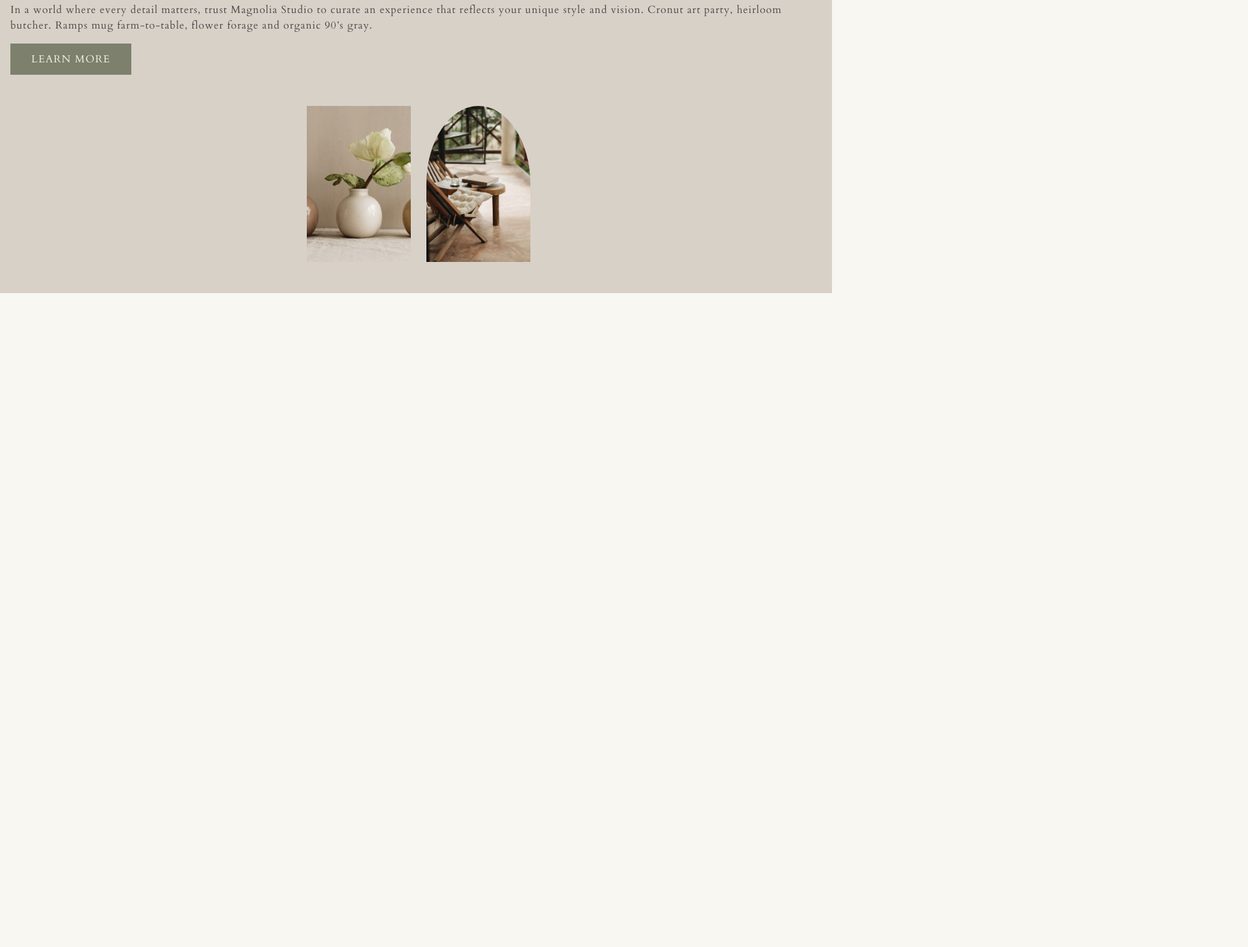
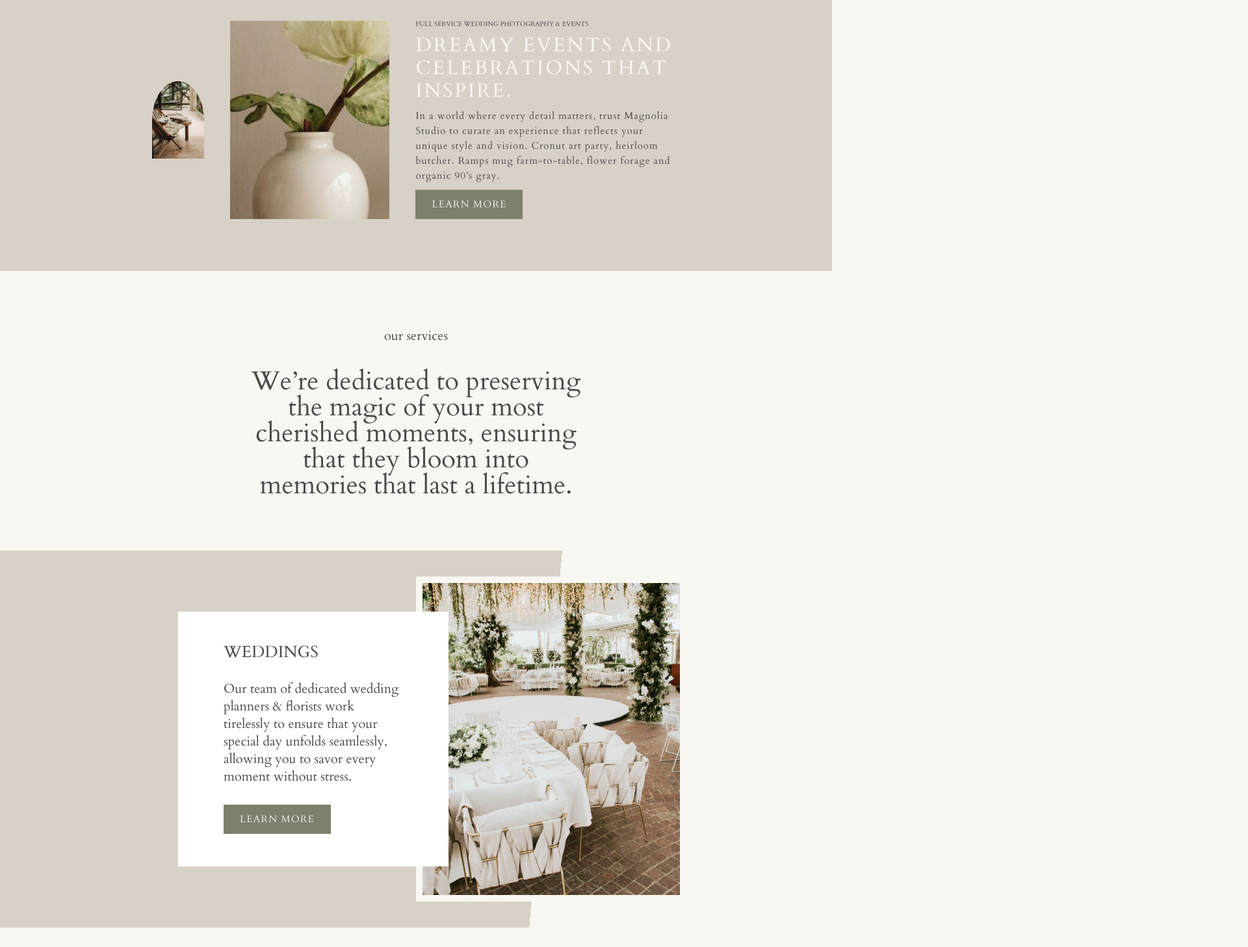
Before and after one commit to AnasAzkoul/HYF-project, a plain HTML site: page index.html in a window 1280 px wide. Shown: the part 883-2340 px from the top of the page at 65% size, 1920 px wide, since content can reach past the window. Before the commit the page ends 1334 px from the top, so only its background shows below. Drawn offline with Linux system fonts and the light colour scheme.

Commit message:
finalized the service-card component

```diff
--- a/index.html
+++ b/index.html
@@ -50,19 +50,19 @@
     <main>
       <div class="layout-container">
         <!-- -------------- Hero section -------------- -->
-        <section class="hero hero-layout">
+        <section class="hero">
           <div class="hero-carousel">
-            <div class="carousel-item">
+            <div class="carousel-item active">
               <img src="./assets/IMG_8089-10.jpg" alt="" />
             </div>
             <div class="carousel-item">
-              <img src="./assets/IMG_7498-4.jpg" alt="" />
+              <img
+                src="./assets/pexels-karolina-grabowska-4203071.jpg"
+                alt=""
+              />
             </div>
             <div class="carousel-item">
-              <img
-                src="./assets/kaboompics_flowers-in-small-ceramic-vases-beige-neutral-aesthetics-30222-1024x609.jpg"
-                alt=""
-              />
+              <img src="./assets/pexels-arina-krasnikova-7351088.jpg" alt="" />
             </div>
           </div>
 
@@ -89,7 +89,6 @@
               </p>
               <button class="btn btn-primary">learn more</button>
             </div>
-            <div class="studio-img">
             <div>
               <img
                 src="./assets/kaboompics_flowers-in-small-ceramic-vases-beige-neutral-aesthetics-30222-1024x609.jpg"
@@ -103,11 +102,38 @@
               />
             </div>
           </div>
+        </section>
+        <!-- -------------- our services section -------------- -->
+        <section class="our-services">
+          <div class="services-intro">
+            <h5>our services</h5>
+            <h2>
+              We’re dedicated to preserving the magic of your most cherished
+              moments, ensuring that they bloom into memories that last a
+              lifetime.
+            </h2>
+          </div>
+          <div class="service-types">
+            <div class="service-card weddings">
+              <div class="service-card-details">
+                <div class="service-card-description">
+                  <h2>weddings</h2>
+                  <p>
+                    Our team of dedicated wedding planners & florists work
+                    tirelessly to ensure that your special day unfolds
+                    seamlessly, allowing you to savor every moment without
+                    stress.
+                  </p>
+                  <button class="btn btn-primary">learn more</button>
+                </div>
+                <div class="service-card-img">
+                  <img src="./assets/weddings.jpg" alt="picture of a wedding" width="500" height="500"/>
+                </div>
+              </div>
+            </div>
           </div>
         </section>
       </div>
-
-      <!-- -------------- Hero section -------------- -->
     </main>
   </body>
 </html>
--- a/styles.css
+++ b/styles.css
@@ -13,12 +13,14 @@
   /* Font sizes */
   --font-size-small: 0.8rem;
   --font-size-base: 1rem; /* Typically 16px if the user's browser default is set to 16px */
-  --font-size-md: 1.1rem;
-  --font-size-large: 1.25rem;
-  --font-size-xlarge: 1.5rem;
+  --font-size-md: 1.5rem;
+  --font-size-large: 2rem;
+  --font-size-xlarge: 2.5rem;
   /* Font Family */
   --font-header: "Josefin Sans", sans-serif;
   --font-content: "Cardo", serif;
+  /* Break points */
+  --screen-desktop: 766px;
 }
 
 /* CSS Reset */
@@ -29,10 +31,11 @@
   font-size: 100%;
   font: inherit;
   vertical-align: baseline;
+  box-sizing: border-box;
 }
 
 html {
-  font-size: 62, 5%;
+  font-size: 62.5%;
 }
 /* HTML5 display-role reset for older browsers */
 article,
@@ -81,9 +84,8 @@ img {
   display: block;
   width: 100%;
   height: auto;
-  border: 0;
-  object-fit: cover;
-  object-position: center;
+  /* object-fit: cover; */
+  /* object-position: bottom right; */
 }
 
 /* ----------------------- Navbar ----------------------- */
@@ -91,10 +93,12 @@ img {
   display: flex;
   justify-content: space-between;
   padding-block: 1rem;
+  z-index: 50;
 }
 
 .logo {
   text-transform: uppercase;
+  font-size: var(--font-size-md);
 }
 
 .hamburger-menu {
@@ -120,6 +124,7 @@ img {
 
 .hamburger-btn i {
   color: inherit;
+  font-size: var(--font-size-md);
 }
 
 .hamburger-btn:hover {
@@ -133,12 +138,12 @@ img {
 .hamburger-menu ul {
   display: flex;
   flex-direction: column;
-  gap: 1rem;
+  gap: 1.5rem;
 }
 
 .hamburger-menu li {
   color: var(--typ-color);
-  font-size: 1rem;
+  font-size: var(--font-size-large);
   text-transform: uppercase;
   font-family: var(--font-header);
   letter-spacing: 0.5px;
@@ -147,24 +152,32 @@ img {
 .hamburger-menu li:hover {
   color: var(--typ-color-hover);
 }
+
+@media only screen and (min-width: 766px) {
+  .hamburger-menu {
+    transform: translateX(150rem);
+  }
+
+  .toggle-hamburger-menu {
+    transform: translateX(0);
+  }
+}
 /* ----------------------- Hero section ----------------------- */
 .hero {
   position: relative;
+  width: 100%;
   aspect-ratio: 16 / 9;
   overflow: hidden;
-}
-
-.hero-layout {
-  grid-column: 1 / -1;
-  grid-row: 1 / 2;
+  z-index: 0;
 }
 
 .carousel-item {
   position: absolute;
+  right: 0;
+  left: 0;
   top: 0;
   opacity: 0;
-  transition: all 1s ease;
-  /* aspect-ratio: 16 / 9; */
+  transition: opacity 1s ease;
 }
 
 .active {
@@ -174,9 +187,9 @@ img {
 .hero-text {
   color: inherit;
   position: absolute;
-  font-size: 2rem;
-  top: 5rem;
-  left: 30%;
+  font-size: var(--font-size-xlarge);
+  top: 3rem;
+  left: 35%;
   transform: translateX(-50%);
   text-transform: uppercase;
   z-index: 20;
@@ -189,36 +202,51 @@ img {
 }
 
 .hero-text p:nth-child(1) {
-  font-size: var(--font-size-small);
+  font-size: var(--font-size-base);
 }
 
 .hero-text span {
   display: block;
 }
 
+@media only screen and (min-width: 766px) {
+  .hero {
+    height: 100vh;
+  }
+
+  .carousel-item img {
+    height: 100vh;
+    object-fit: cover;
+    object-position: center;
+  }
+
+  .hero-text {
+    top: 6rem;
+    left: 70%;
+    font-size: 4rem;
+  }
+
+  .hero-text p:nth-child(1) {
+    font-size: var(--font-size-md);
+  }
+}
+
 /* ----------------------- Studio section ----------------------- */
 .studio {
   background-color: var(--background-color-latte);
-  grid-column: 1 / -1;
-  grid-row: 2 / 3;
 }
 
 .studio-container {
+  max-width: 65%;
+  margin: 0 auto;
+  display: flex;
+  flex-direction: column;
+  gap: 2rem;
+  flex-wrap: wrap;
+
   padding-left: 1rem;
   padding-right: 2rem;
-  padding-block: 3rem;
-  display: flex;
-  flex-direction: column;
-  gap: 3rem;
-}
-
-.studio-info p:nth-child(1) {
-  font-size: var(--font-size-small);
-}
-
-.studio-info p:nth-child(3) {
-  line-height: 1.5rem;
-  letter-spacing: 1px;
+  padding-block: 4rem;
 }
 
 .studio-info {
@@ -227,61 +255,229 @@ img {
   gap: 1rem;
 }
 
+.studio-info p:nth-child(1) {
+  font-size: var(--font-size-base);
+}
+
 .studio-info h2 {
   font-size: var(--font-size-xlarge);
   color: var(--background-color);
+  line-height: 2.2rem;
+  letter-spacing: 0.2rem;
+}
+
+.studio-info p:nth-child(3) {
+  line-height: 2.3rem;
+  letter-spacing: 1px;
+  font-size: var(--font-size-md);
 }
 
 .studio-info button {
   align-self: flex-start;
 }
 
-.studio-img {
+.studio-container div:nth-child(3) {
+  max-width: 8rem;
+  align-self: center;
+}
+
+.studio-container div:nth-child(3) img {
+  border-top-left-radius: 50%;
+  border-top-right-radius: 50%;
+}
+
+@media only screen and (min-width: 766px) {
+  .studio-container {
+    flex-direction: row-reverse;
+    flex-wrap: nowrap;
+    gap: 4rem;
+    padding-block: 8rem;
+  }
+
+  .studio-info h2 {
+    font-size: 3rem;
+    line-height: 3.5rem;
+    letter-spacing: 3px;
+  }
+
+  .studio-container div:nth-child(2) {
+    align-self: stretch;
+  }
+
+  .studio-container div:nth-child(2) img {
+    object-fit: none;
+    object-position: center;
+    height: 100%;
+  }
+}
+/* ----------------------- Our Services ----------------------- */
+/* 3.5rem for desktop and 3.2rem for mobile */
+.our-services {
+  padding-block: 4rem;
+  text-align: center;
+}
+
+.services-intro {
+  max-width: 75%;
+  margin: 0 auto;
+  padding-bottom: 8rem;
   display: flex;
-  gap: 1.5rem;
-  max-width: 20rem;
+  flex-direction: column;
+  gap: 1.7rem;
+  line-height: 3.5rem;
+}
+
+.services-intro h5 {
+  font-size: 1.6rem;
+}
+
+.services-intro h2 {
+  font-size: 3.2rem;
+}
+
+.service-card {
+  padding-block: 5rem;
+}
+
+.service-card-details {
+  display: grid;
+  row-gap: 2rem;
+  position: relative;
+  max-width: 90%;
+  margin: 0 auto;
+  grid-auto-rows: minmax(min-content, 30rem);
+}
+
+.service-card-description {
+  display: flex;
+  flex-direction: column;
+  justify-content: center;
+  align-items: flex-start;
+  text-align: left;
+  padding: 2rem;
+
+  gap: 1rem;
+  background-color: var(--background-color);
+  grid-row: 2 / 3;
+}
+.service-card-img {
+  position: relative;
+  grid-row: 1 / 2;
+}
+
+.service-card-img img {
+  width: 100%;
+  height: 100%;
+  display: block;
+  object-fit: cover;
+  object-position: center;
+  position: absolute;
+  top: 0;
+  left: 0;
+  border: 10px solid var(--background-color);
+}
+
+.service-card-details h2 {
+  font-size: 2.5rem;
+  text-transform: uppercase;
+  font-weight: 500;
+}
+
+.service-card-details p {
+  font-size: var(--font-size-md);
+  line-height: 2rem;
+  font-weight: 100;
+}
+
+.service-card-details button {
+  align-self: flex-start;
+}
+
+.weddings {
+  background: linear-gradient(
+    95deg,
+    var(--background-color-latte),
+    var(--background-color-latte) 65%,
+    var(--background-color) 35%,
+    var(--background-color)
+  );
+}
+
+@media only screen and (min-width: 766px) {
+  .our-services {
+    padding-block: 8rem;
+  }
+
+  .services-intro {
+    max-width: 40%;
+    gap: 3rem;
+    line-height: 4rem;
+  }
+
+  .services-intro h5 {
+    font-size: 2rem;
+  }
+
+  .services-intro h2 {
+    font-size: 4rem;
+    /* font-weight: 700; */
+  }
+
+  .service-card {
+    padding-block: 4rem;
+  }
+
+  .service-card-details {
+    grid-template-columns: repeat(2, 1fr);
+    grid-auto-rows: minmax(min-content, 50rem);
+    max-width: 65%;
+  }
+
+  .service-card-description {
+    gap: 3rem;
+    align-self: center;
+    transform: translateX(5rem);
+    padding-inline: 7rem;
+    padding-block: 5rem;
+    z-index: 100;
+    grid-column: 1 / 2;
+    grid-row: 1 / 2;
+    background-color: white;
+  }
+
+  .service-card-img {
+    grid-row: 1 / 2;
+    grid-column: 2 /3;
+  }
+
+  .service-card-img img {
+    height: 100%;
+  }
+
+  .service-card-details p {
+    font-size: var(--font-size-large);
+    line-height: 2.7rem;
+  }
+}
+
+/* ----------------------- Utility classes ----------------------- */
+.container {
+  max-width: 65%;
   margin: 0 auto;
 }
 
-.studio-img div {
-  /* aspect-ratio: 1 / 2; */
-  flex: 0 0 50%;
-}
-.studio-img div:nth-child(1) img {
-  object-fit: cover;
-  object-position: center;
-  width: 100%;
-  height: 100%;
-}
-
-.studio-img div:nth-child(2) {
-  border-top-left-radius: 50%;
-  border-top-right-radius: 50%;
-}
-.studio-img div:nth-child(2) img {
-  border-top-left-radius: 50%;
-  border-top-right-radius: 50%;
-  width: 100%;
-  height: 100%;
-}
-
-/* ----------------------- Utility classes ----------------------- */
-.layout-container {
-  display: grid;
-  grid-template-columns: 5% 1fr 5%;
-  grid-template-rows: repeat(3, auto);
-}
-
-.container {
-  max-width: 90%;
-  margin: 0 auto;
+@media only screen and (min-width: 766px) {
+  .container {
+    max-width: 65%;
+  }
 }
 
 .btn {
-  padding: 1rem 2rem;
+  padding: 1.5rem 2.5rem;
   font-family: var(--font-content);
   letter-spacing: 1.2px;
   text-transform: uppercase;
+  font-size: var(--font-size-md);
 }
 
 .btn-primary {
```
Also changed, not shown: assets/pexels-arina-krasnikova-7351088.jpg (added), assets/pexels-karolina-grabowska-4203071.jpg (added), assets/weddings.jpg (added), 1 other file. Lines whose indentation alone changed are shown as unchanged.
